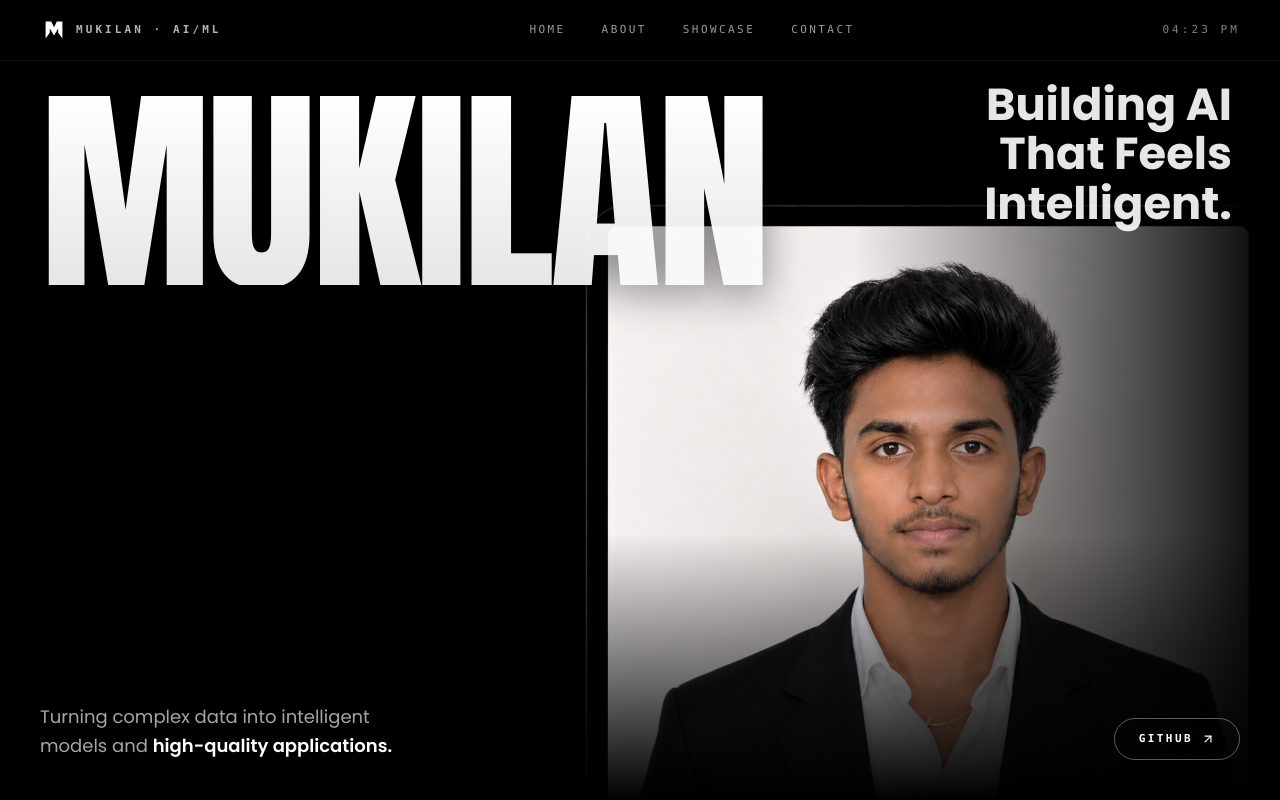
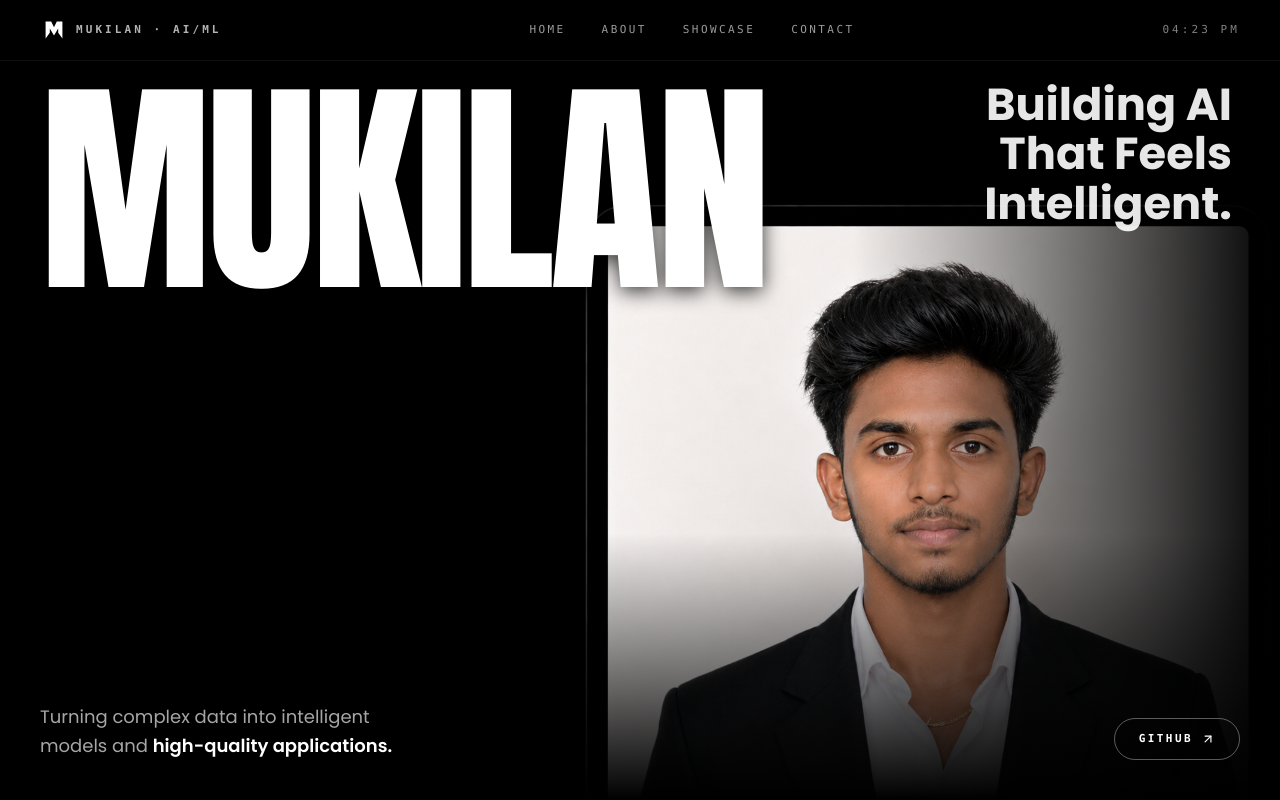
Before and after one commit to Mukilan-s18/mukil-portfolio, a React (Vite) app: page / in a window 1280 px wide. Shown: the top 800 px of the page. Built offline with nearby package versions, Linux system fonts and the light colour scheme.

Commit message:
fix: replace background-clip with solid color and text-shadow to fix white block bug

```diff
--- a/src/App.tsx
+++ b/src/App.tsx
@@ -163,11 +163,8 @@ export default function App() {
                   style={{
                     fontFamily: "Anton, Impact, Arial Black, sans-serif",
                     fontSize: "clamp(100px, 18vw, 230px)",
-                    background: "linear-gradient(to bottom, rgba(255,255,255,1) 0%, rgba(255,255,255,0.9) 100%)",
-                    WebkitBackgroundClip: "text",
-                    WebkitTextFillColor: "transparent",
-                    backgroundClip: "text",
-                    filter: "drop-shadow(0px 10px 20px rgba(0,0,0,0.5))",
+                    color: "white",
+                    textShadow: "0px 4px 20px rgba(0,0,0,0.8)",
                   }}
                 >
                   {displayed || "\u00A0"}
```
